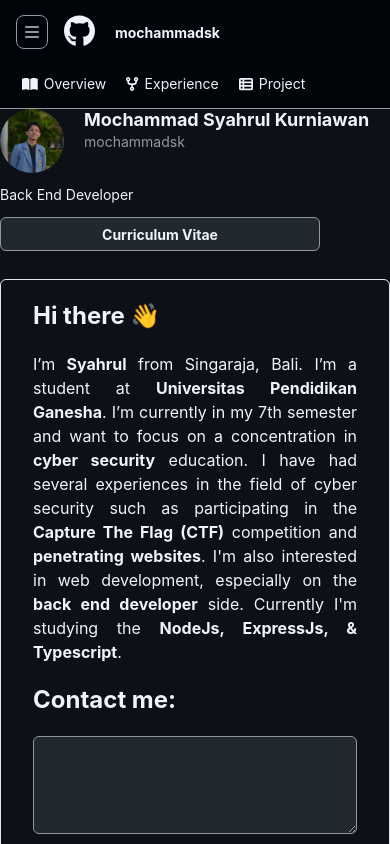
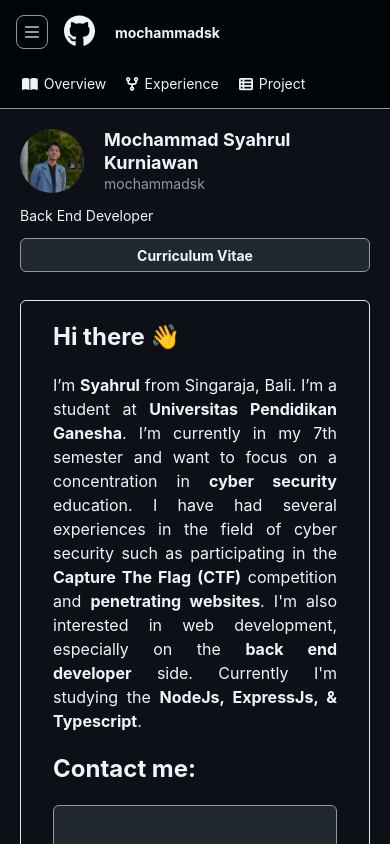
Before and after one commit to mochammadsk/productzilla-portofolio, a React (Vite) app: page / in a window 390 px wide. Shown: the top 844 px of the page. Built offline with nearby package versions, Linux system fonts and the light colour scheme.

Commit message:
update responsive

```diff
--- a/src/pages/Overview/index.tsx
+++ b/src/pages/Overview/index.tsx
@@ -6,13 +6,13 @@ function Overview() {
   return (
     <>
       <Header />
-      <main className='lg:my-5 lg:mx-10 lg:px-8 lg:flex lg:flex-row lg:gap-20 sm:flex-col sm:mx-0 sm:gap-3'>
-        <div className='lg:w-80 lg:mt-3'>
+      <main className='lg:my-5 lg:mx-10 lg:px-8 lg:flex lg:flex-row lg:gap-20 sm:flex-col sm:m-5 sm:gap-3'>
+        <div className='lg:w-1/3 lg:mt-3'>
           <div className='lg:block sm:flex sm:gap-5'>
             <img
               src={profileImg}
               alt='profile'
-              className='rounded-full lg:w-72 lg:h-72 sm:w-16 sm:h-16'
+              className='rounded-full lg:w-64 lg:h-64 sm:w-16 sm:h-16'
             />
             <div className='lg:my-2 sm:my-0'>
               <h1 className='lg:text-2xl lg:leading-snug font-bold sm:text-lg sm:leading-tight'>
@@ -26,9 +26,7 @@ function Overview() {
           <div className='sm:justify-items-start'>
             <p className='text-sm lg:my-4 sm:my-3'>Back End Developer</p>
           </div>
-
-          <div>
-            <button className='bg-[#212830] border border-[#9198a1] rounded-md py-1 px-2 w-80'>
+          <button className='bg-[#212830] border border-[#9198a1] rounded-md py-1 px-2 w-full'>
             <a
               href='https://docs.google.com/document/d/1C-Ws8lI2v6Nry-GS17e3CRpwLk9tPgjy/preview'
               target='_blank'
@@ -37,7 +35,6 @@ function Overview() {
               Curriculum Vitae
             </a>
           </button>
-          </div>
         </div>
 
         <div className='border my-7 px-8 rounded-md w-full text-justify'>
```
Lines whose indentation alone changed are shown as unchanged.
